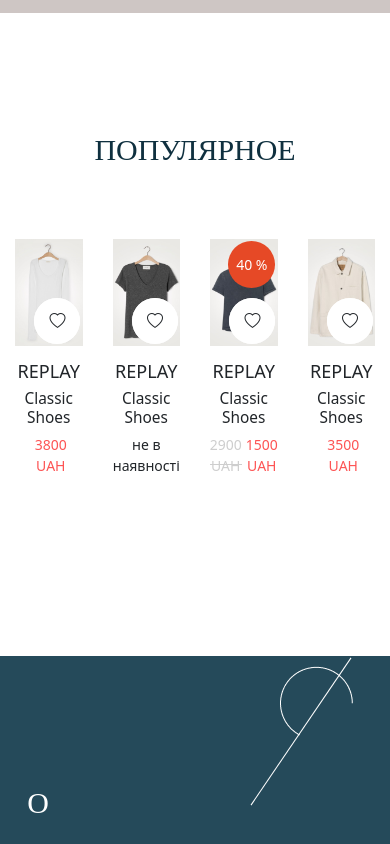
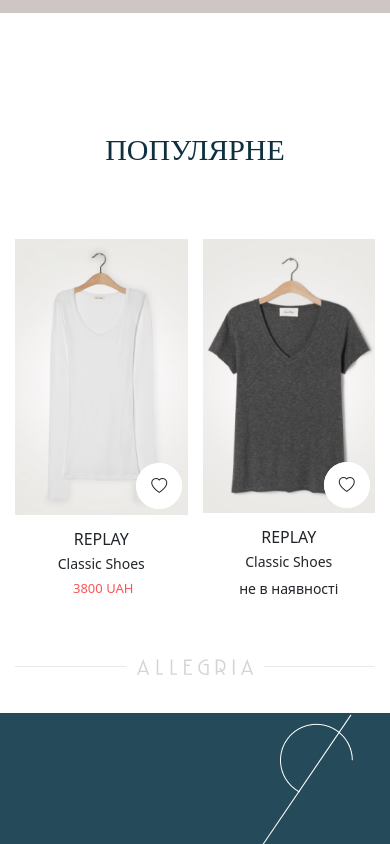
Before and after one commit to MariiaUdovytska/Allegria-Womens-Clothing-Store, a React (Create React App) app in the folder allegria-womens-clothing-store/: page / in a window 390 px wide. Shown: the part 1960-2804 px from the top of the page. Built offline with nearby package versions, Linux system fonts and the light colour scheme.

Commit message:
added a tracker to change the number of visible Зкщв-cards

```diff
--- a/allegria-womens-clothing-store/src/PreviewPopular.js
+++ b/allegria-womens-clothing-store/src/PreviewPopular.js
@@ -9,12 +9,45 @@
 import { Pagination } from "swiper";
 import ProductCard from './ProductCard';
 
+import a from './image/logo/a.png';
+import l from './image/logo/l.png';
+import e from './image/logo/e.png';
+import g from './image/logo/g.png';
+import r from './image/logo/r.png';
+import i from './image/logo/i.png';
+
 class PreviewPopular extends React.Component {
 	constructor(props) {
 		super(props);
+		this.state = {
+			sizeWidthType: 'desktop',
+		}
+	}
+	getWindowDimensions = () => {
+		const { innerWidth: width } = window;
+		return width;
 	}
 
+	handleWindowDimensions = () => {
+		let width = this.getWindowDimensions()
+		if (width <= 502)
+			this.setState({ sizeWidthType: 'phone' });
+		else if (width <= 768)
+			this.setState({ sizeWidthType: 'tablet' });
+		else
+			this.setState({ sizeWidthType: 'desktop' });
+	}
+
+	componentDidMount() {
+		this.handleWindowDimensions();
+		window.addEventListener('resize', this.handleWindowDimensions);
+	}
+
+	componentWillUnmount() {
+		window.removeEventListener('resize', this.handleWindowDimensions);
+	}
 	render() {
+
 		let dataCard = stockCards;
 		let arrayLi = [];
 		for (let index = 0; index < dataCard.length; index++) {
@@ -31,13 +64,27 @@
 					/>
 				</SwiperSlide>);
 		}
+		let cardsNum = 4;
+		switch (this.state.sizeWidthType) {
+			case 'desktop': cardsNum = 4; break;
+			case 'tablet': cardsNum = 3; break;
+			case 'phone': cardsNum = 2; break;
+			default: break;
+		}
+		let spaceBetween = 30;
+		switch (this.state.sizeWidthType) {
+			case 'desktop': spaceBetween = 30; break;
+			case 'tablet': spaceBetween = 20; break;
+			case 'phone': spaceBetween = 15; break;
+			default: break;
+		}
 		return (
 			<div className='preview-popular'>
 				<div className='preview-popular__body'>
-					<h2>Популярное</h2>
+					<h2>Популярне</h2>
 					<Swiper
-						slidesPerView={4}
-						spaceBetween={30}
+						slidesPerView={cardsNum}
+						spaceBetween={spaceBetween}
 						pagination={{
 							clickable: true
 						}}
@@ -46,6 +93,18 @@
 					>
 						{arrayLi}
 					</Swiper>
+					<div className='preview-popular__body-tablet'>
+						<div className='preview-popular__body-tablet-logo'>
+							<img src={a} alt="logo" />
+							<img src={l} alt="logo" />
+							<img src={l} alt="logo" />
+							<img src={e} alt="logo" />
+							<img src={g} alt="logo" />
+							<img src={r} alt="logo" />
+							<img src={i} alt="logo" />
+							<img src={a} alt="logo" />
+						</div>
+					</div>
 				</div>
 			</div>
 		)
--- a/allegria-womens-clothing-store/src/css/previewAbout.css
+++ b/allegria-womens-clothing-store/src/css/previewAbout.css
@@ -178,6 +178,9 @@
 	}
 }
 @media (max-width:768px){
+	.preview-about{
+		margin-top: 38px;
+	}
 	.preview-about__body-forms span{
 		width: 178px;
 		content: "";
--- a/allegria-womens-clothing-store/src/css/previewPopular.css
+++ b/allegria-womens-clothing-store/src/css/previewPopular.css
@@ -46,10 +46,50 @@
 	-webkit-align-items: center;
 	align-items: center;
 }
-
-/* .swiper-slide img {
-	display: block;
-	width: 100%;
-	height: 100%;
-	object-fit: cover;
-} */
+.preview-popular__body-tablet{
+	display: none;
+}
+@media(max-width:768px){
+	.preview-popular__body-tablet{
+		display: flex;
+		margin-top: 60px;
+		align-items: center;
+	}
+	.preview-popular__body-tablet::before,
+	.preview-popular__body-tablet::after{
+		content: "";
+		height: 1px;
+		width: 100%;
+		background-color: #EAE9E8;
+	}
+	.preview-popular__body-tablet::before{
+		margin-right: 22px;
+	}
+	.preview-popular__body-tablet::after{
+		margin-left: 22px;
+	}
+	.preview-popular__body-tablet-logo{
+		display: flex;
+		flex-direction: row;
+	}
+	.preview-popular__body-tablet-logo img{
+		margin-right: 6px;
+		-webkit-filter:
+			invert(100%)
+			sepia(2%) saturate(630%)
+			hue-rotate(216deg)
+			brightness(151%)
+			contrast(66%);
+	}
+	.preview-popular__body-tablet-logo img:last-child{
+		margin-right: 0px;
+	}
+}
+@media(max-width:400px){
+	.preview-popular__body-tablet::before{
+		margin-right: 10px;
+	}
+	.preview-popular__body-tablet::after{
+		margin-left: 10px;
+	}
+}
--- a/allegria-womens-clothing-store/src/css/productCard.css
+++ b/allegria-womens-clothing-store/src/css/productCard.css
@@ -110,5 +110,14 @@
 	margin-top: -12px;
 	background-color: #CECECE;
 }
-.card__body-nameprice-instock{}
-.card__body-nameprice-havnot{}
+@media (max-width:400px) {
+	.card__body-nameprice-yes{
+		font-size: 0.93rem;
+	}
+	.card__body-nameprice h4{
+		font-size: 1.14rem;
+	}
+	.card__body-nameprice h5{
+		font-size: 1rem;
+	}
+}
```
